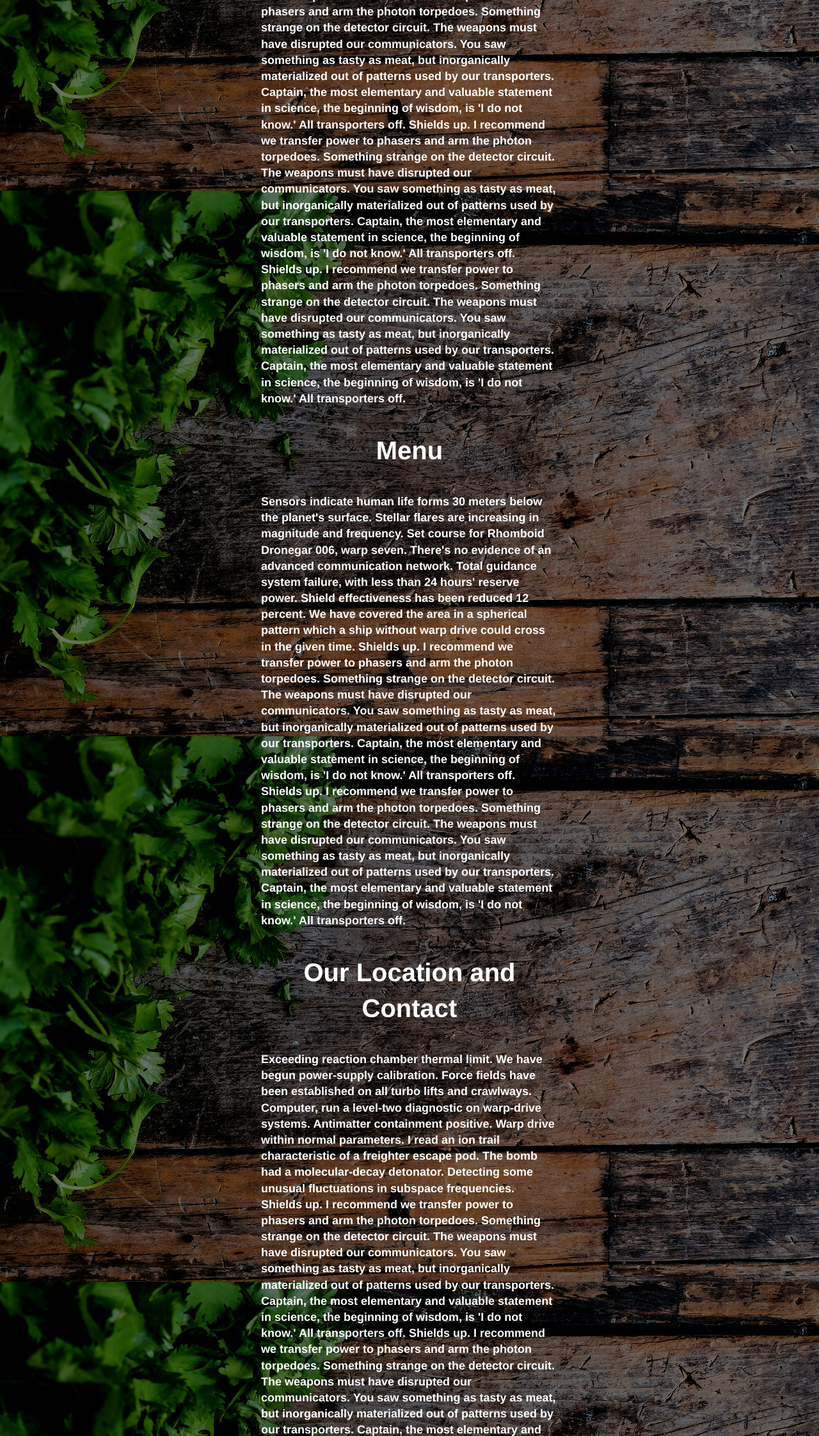
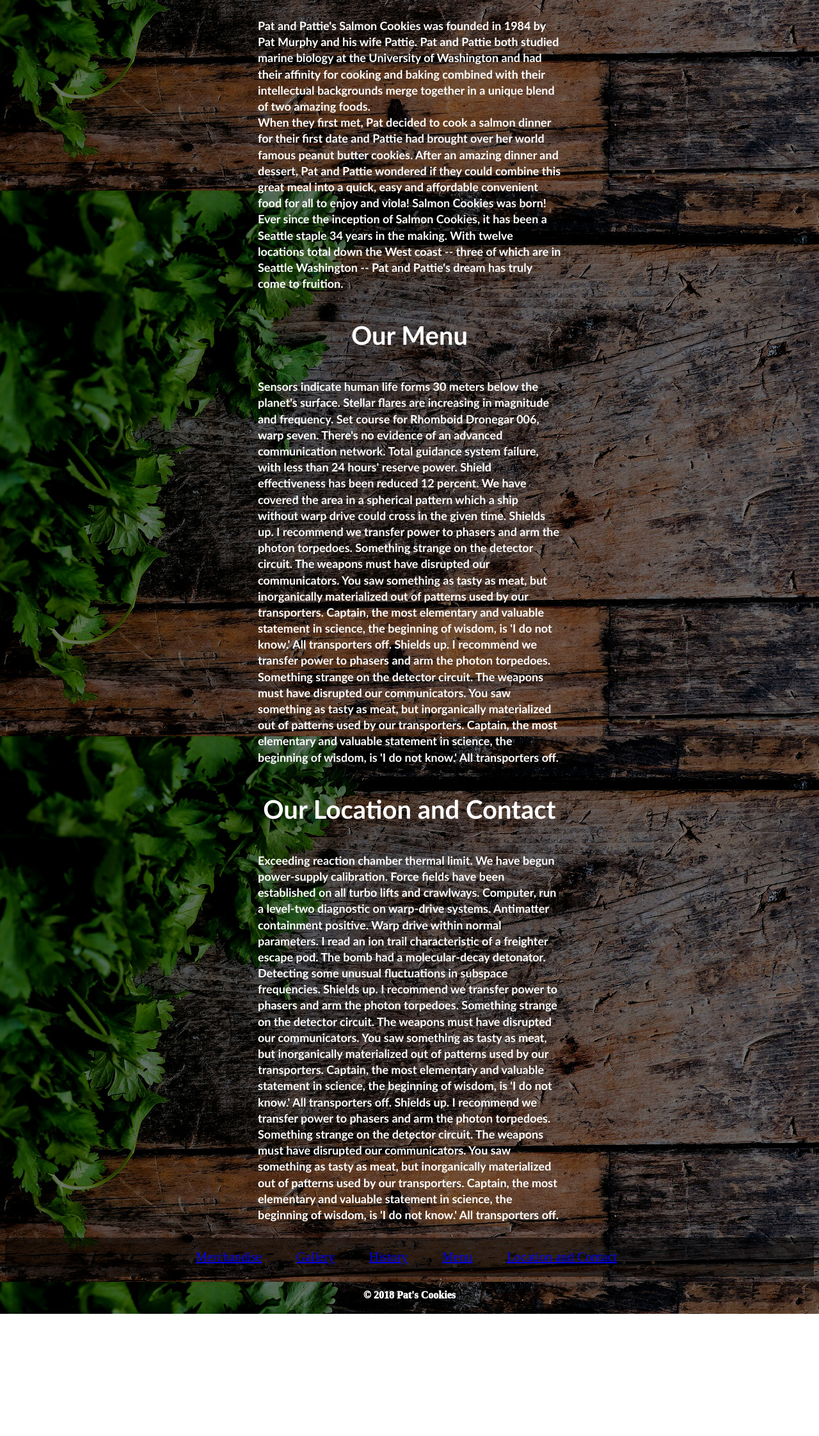
Before and after one commit to W-Tronvig/NW-Cookie-Stand, a plain HTML site: page styleguide.html in a window 1280 px wide. Shown: the part 555-2800 px from the top of the page at 64% size. After the commit the page ends 2609 px from the top, so only its background shows below. Drawn offline with Linux system fonts and the light colour scheme; a web font is replaced by a local one.

```diff
--- a/styleguide.html
+++ b/styleguide.html
@@ -8,23 +8,26 @@
 </head>
 <body>
     <header>
-    <h1>PAT'S SALMON <br> COOKIES</h1>
+    <h1>PAT AND PATTIE'S SALMON <br> COOKIES</h1>
     </header>
     <header>
     <h2>ELEGANT SIMPLE DELICIOUS</h2>
     </header>
     <main>
-        <nav>
+        <nav> <!-- for use later -->
         </nav>
     <section>
         <article>
             <h3 id="history">Our History</h3>
             <p>
-            Shields up. I recommend we transfer power to phasers and arm the photon torpedoes. Something strange on the detector circuit. The weapons must have disrupted our communicators. You saw something as tasty as meat, but inorganically materialized out of patterns used by our transporters. Captain, the most elementary and valuable statement in science, the beginning of wisdom, is 'I do not know.' All transporters off.
-            Shields up. I recommend we transfer power to phasers and arm the photon torpedoes. Something strange on the detector circuit. The weapons must have disrupted our communicators. You saw something as tasty as meat, but inorganically materialized out of patterns used by our transporters. Captain, the most elementary and valuable statement in science, the beginning of wisdom, is 'I do not know.' All transporters off.
-            Shields up. I recommend we transfer power to phasers and arm the photon torpedoes. Something strange on the detector circuit. The weapons must have disrupted our communicators. You saw something as tasty as meat, but inorganically materialized out of patterns used by our transporters. Captain, the most elementary and valuable statement in science, the beginning of wisdom, is 'I do not know.' All transporters off.
+            Pat and Pattie's Salmon Cookies was founded in 1984 by Pat Murphy and his wife Pattie. Pat and Pattie both studied marine biology at the University of Washington and had their affinity for cooking and baking combined with their intellectual backgrounds merge together in a unique blend of two amazing foods. <br>
+            When they first met, Pat decided to cook a salmon dinner for their first date and Pattie had brought over her world famous peanut butter cookies. After an amazing dinner and dessert, Pat and Pattie wondered if they could combine this great meal into a quick, easy and affordable convenient food for all to enjoy and viola! Salmon Cookies was born!
+            <br>
+            Ever since the inception of Salmon Cookies, it has been a Seattle staple 34 years in the making. With twelve locations total down the West coast -- three of which are in Seattle Washington -- Pat and Pattie's dream has truly come to fruition.
+            <br>
+
             </p>
-            <h3 id="menu">Menu</h3>
+            <h3 id="menu">Our Menu</h3>
             <p>
             Sensors indicate human life forms 30 meters below the planet's surface. Stellar flares are increasing in magnitude and frequency. Set course for Rhomboid Dronegar 006, warp seven. There's no evidence of an advanced communication network. Total guidance system failure, with less than 24 hours' reserve power. Shield effectiveness has been reduced 12 percent. We have covered the area in a spherical pattern which a ship without warp drive could cross in the given time.
             Shields up. I recommend we transfer power to phasers and arm the photon torpedoes. Something strange on the detector circuit. The weapons must have disrupted our communicators. You saw something as tasty as meat, but inorganically materialized out of patterns used by our transporters. Captain, the most elementary and valuable statement in science, the beginning of wisdom, is 'I do not know.' All transporters off.
@@ -38,16 +41,16 @@
             </p>
         </article>
     </section>
-    <aside>
+    <aside>  <!-- for use later -->
     </aside>
     </main>
     <div>
         <ul>
-            <li><a href="#merchandise">Our Merchandise</a></li>
-            <li><a href="#gallery">Our Gallery</a></li>
-            <li><a href="#history">Our History</a></li>
-            <li><a href="#menu">Our Menu</a></li>
-            <li><a href="#location">Our Location and Contact</a></li>
+            <li><a href="#merchandise">Merchandise</a></li>
+            <li><a href="#gallery">Gallery</a></li>
+            <li><a href="#history">History</a></li>
+            <li><a href="#menu">Menu</a></li>
+            <li><a href="#location">Location and Contact</a></li>
         </ul>
     </div>
     <footer>&copy; 2018 Pat's Cookies</footer>
--- a/styles.css
+++ b/styles.css
@@ -21,7 +21,7 @@
     text-align: center;
     letter-spacing: 20px;
     word-spacing: 30px;
-    padding-bottom: 40px;
+    /* padding-bottom: 0px; */
     color:white;
     font-weight: bolder;
     min-width: 420px;
@@ -57,29 +57,27 @@
     min-width: 420px;
     color: white;
     font-weight: bold;
-    /* background-color: rgba(7, 0, 0, 0.132); */
     border-radius: 25px;
     font-size: 18px;
-    padding: 10px;
+    padding: 5px;
     line-height: 1.4;
-    font-family: 'Franklin Gothic Medium', 'Arial Narrow', Arial, sans-serif;
-    /* text-align: center; */
-
+    font-family: 'Trebuchet MS', 'Lucida Sans Unicode', 'Lucida Grande', 'Lucida Sans', Arial, sans-serif;
 }
 
 footer {
     text-align: center;
     color: rgb(255, 255, 255);
     font-weight: 1000;
-    margin: 80px;
+    margin: 20px;
 }
 div {
     text-align: center;
-    /* background-color: rgba(255, 255, 255, 0.495); */
+    background-color: rgba(0, 0, 0, 0.543);
+    padding: 3px;
 }
 ul li {
     display: inline;
     list-style: none;
     font-size:  20px;
-    padding-right: 30px;
+    padding-right: 50px;
 }
```
